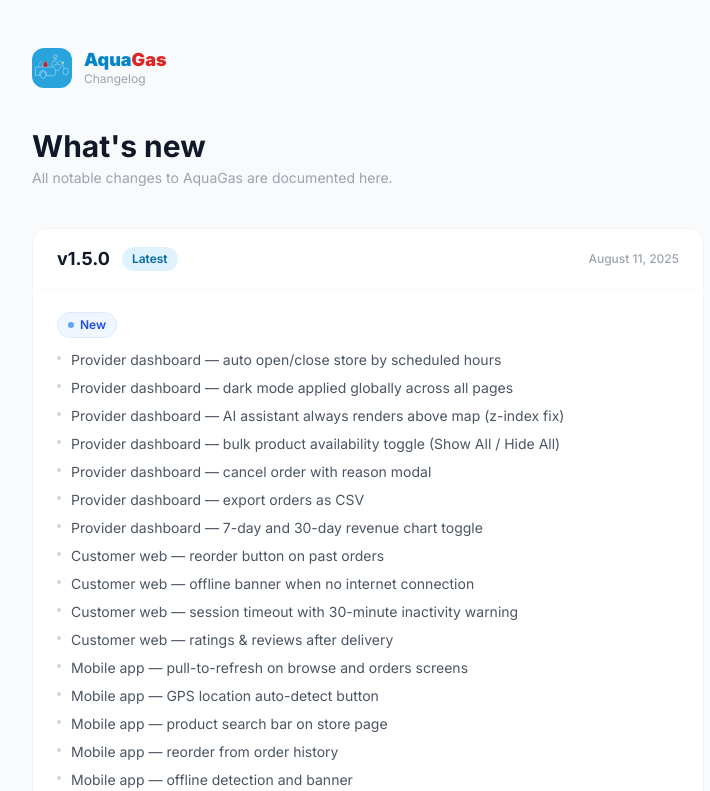
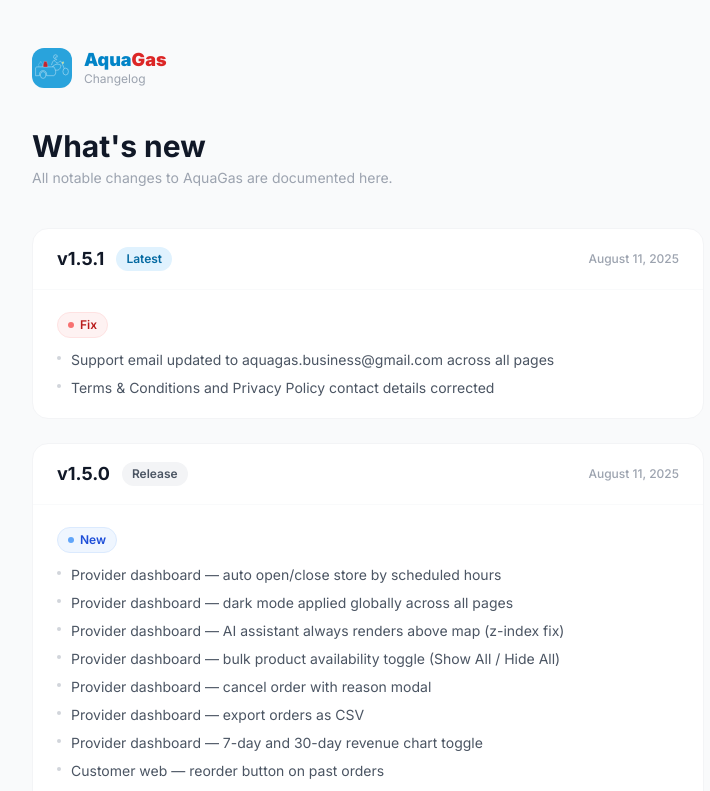
Before and after one commit to XQYB2/aquagas, a Next.js app: page /changelog in a window 1280 px wide. Shown: the top 791 px of the page, without its empty margins (272-982 px from the left). Built offline with nearby package versions, Linux system fonts and the light colour scheme; no server answers.

Commit message:
fix: v1.5.1 - update support email to aquagas.business@gmail.com

```diff
--- a/app/changelog/page.tsx
+++ b/app/changelog/page.tsx
@@ -2,10 +2,25 @@
 
 const RELEASES = [
   {
-    version: '1.5.0',
+    version: '1.5.1',
     date: 'August 11, 2025',
     label: 'Latest',
     labelColor: 'bg-water-100 text-water-700',
+    changes: [
+      {
+        type: 'fix',
+        items: [
+          'Support email updated to aquagas.business@gmail.com across all pages',
+          'Terms & Conditions and Privacy Policy contact details corrected',
+        ],
+      },
+    ],
+  },
+  {
+    version: '1.5.0',
+    date: 'August 11, 2025',
+    label: 'Release',
+    labelColor: 'bg-gray-100 text-gray-600',
     changes: [
       {
         type: 'new',
@@ -250,7 +265,7 @@
         </div>
 
         <p className="text-center text-xs text-gray-400 mt-10">
-          AquaGas v1.5.0 · <a href="mailto:support@aquagas.shop" className="hover:text-gray-600">support@aquagas.shop</a>
+          AquaGas v1.5.1 · <a href="mailto:aquagas.business@gmail.com" className="hover:text-gray-600">aquagas.business@gmail.com</a>
         </p>
       </div>
     </div>
--- a/app/privacy/page.tsx
+++ b/app/privacy/page.tsx
@@ -67,7 +67,7 @@
 
           <section>
             <h2 className="font-semibold text-gray-900 text-base mb-2">10. Contact</h2>
-            <p>For privacy concerns or data requests, contact us at <a href="mailto:support@aquagas.shop" className="text-water-600 font-medium">support@aquagas.shop</a>.</p>
+            <p>For privacy concerns or data requests, contact us at <a href="mailto:aquagas.business@gmail.com" className="text-water-600 font-medium">aquagas.business@gmail.com</a>.</p>
           </section>
         </div>
       </div>
--- a/app/terms/page.tsx
+++ b/app/terms/page.tsx
@@ -56,7 +56,7 @@
 
           <section>
             <h2 className="font-semibold text-gray-900 text-base mb-2">9. Contact</h2>
-            <p>For questions about these Terms, contact us at <a href="mailto:support@aquagas.shop" className="text-water-600 font-medium">support@aquagas.shop</a>.</p>
+            <p>For questions about these Terms, contact us at <a href="mailto:aquagas.business@gmail.com" className="text-water-600 font-medium">aquagas.business@gmail.com</a>.</p>
           </section>
         </div>
       </div>
--- a/package.json
+++ b/package.json
@@ -1,6 +1,6 @@
 {
   "name": "aquagas",
-  "version": "1.5.0",
+  "version": "1.5.1",
   "private": true,
   "scripts": {
     "dev": "next dev",
```
